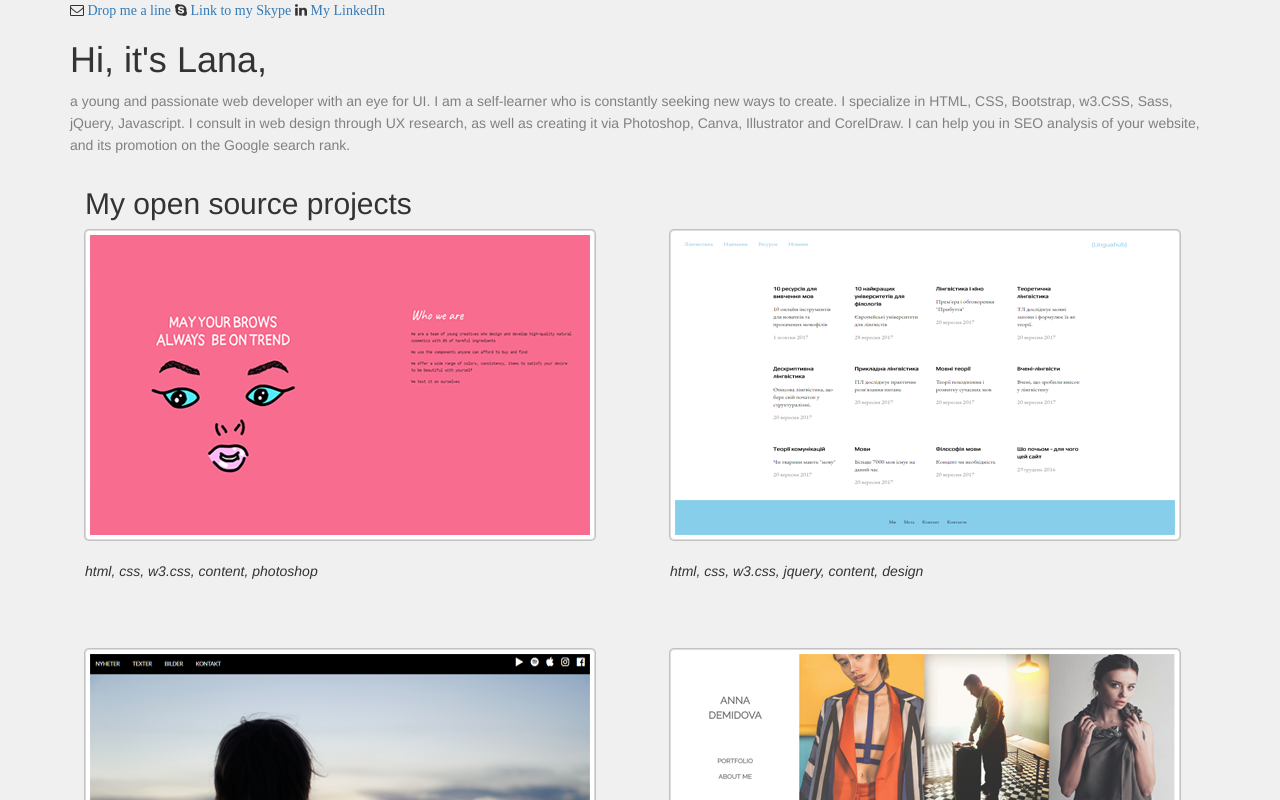
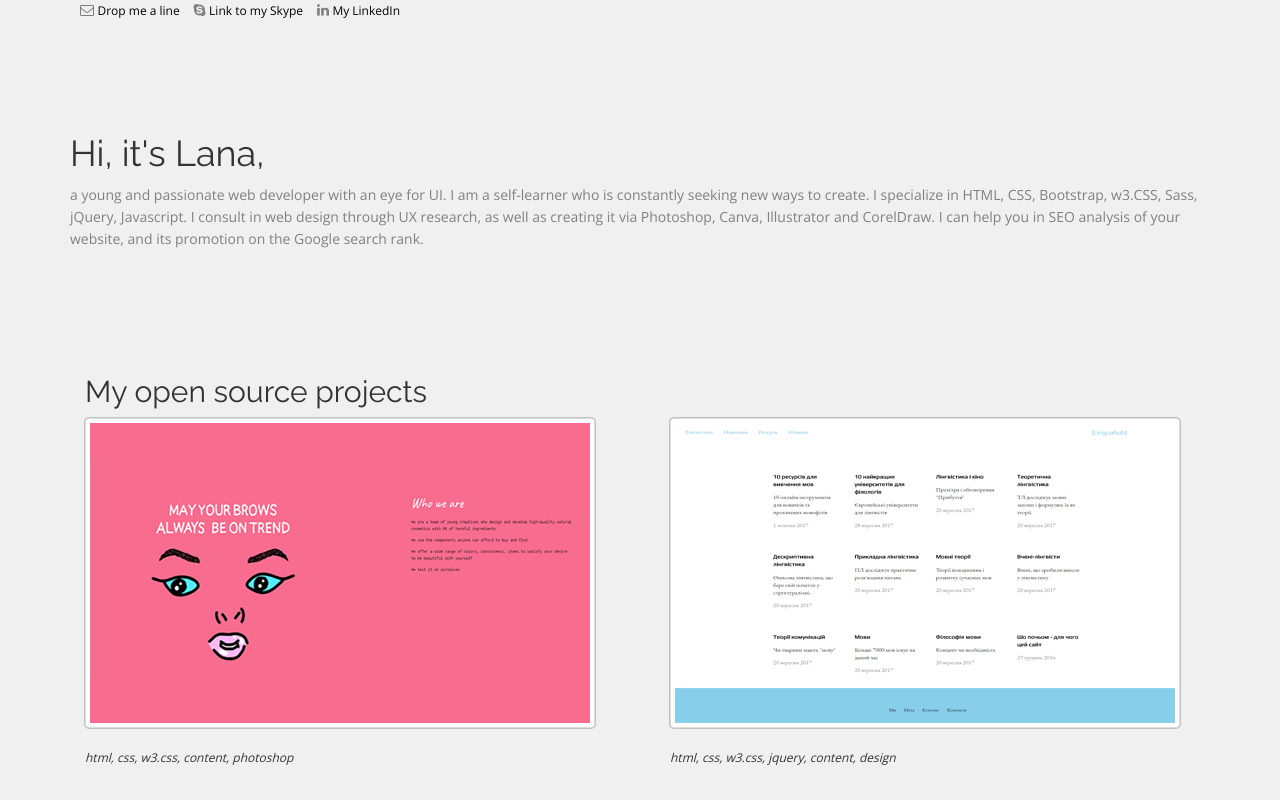
Before and after one commit to LanaVoronchuk/portfolio, a plain HTML site: page index.html in a window 1280 px wide. Shown: the top 800 px of the page. Drawn offline with nearby package versions, Linux system fonts and the light colour scheme.

Commit message:
Update style.css

```diff
--- a/style.css
+++ b/style.css
@@ -2,30 +2,37 @@
 	background-color:#f0f0f0;
 	}
 
-	.tab-pane{
-		color:grey;
-		margin-top:150px;
+.fa>a{
+	color:black;
+	font-family:'Open Sans', sans-serif;
+	font-size:12px;
 }
 
-	.tab-pane>h3{
-			font-family: 'Raleway', sans-serif;
-			font-size:50px;
+.fa{
+	margin-left:10px;
+	color:grey;
 }
 
-	.tab-pane>p{
+p{
 	font-family: 'Open Sans', sans-serif;
 }
 
-	#menubar{
-		float:right;
-		font-family:'Open Sans', sans-serif;
+.col>p{
+	font-family: 'Open Sans', sans-serif;
+	font-size:5px;
 }
 
-	#menubar>li>a{
-		color:grey;
-		background-color:#f0f0f0;
+h1, h2{
+	font-family: 'Raleway', sans-serif;
+	margin-top:10%;
 }
 
+.description{
+	font-size:12px;
+}
+
+	#content{
+		margin-bottom:15%;
+	}
 
 /*	font-family: 'Raleway', sans-serif;
-font-family: 'Open Sans', sans-serif;*/
```
Lines whose indentation alone changed are shown as unchanged.
